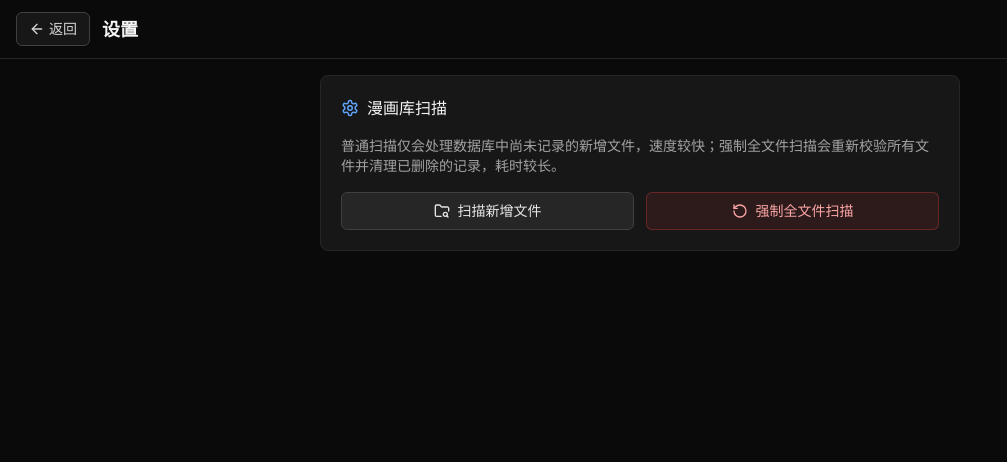
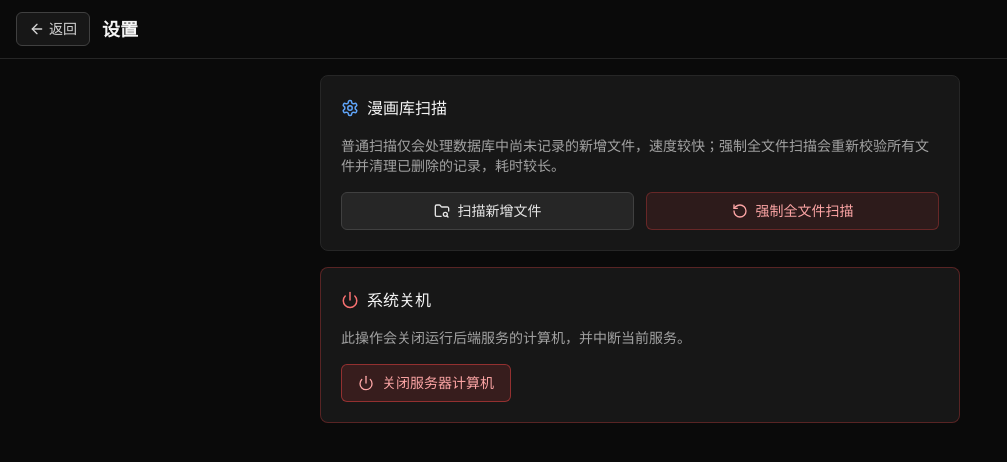
Before and after one commit to nulIptr/nhentai-local-library, a React (Vite) app: page /settings in a window 1280 px wide. Shown: the top 462 px of the page, without its empty margins (0-1007 px from the left). Built offline with nearby package versions, Linux system fonts and the light colour scheme; no server answers; what @elysiajs/eden would draw is missing.

Commit message:
feat: add system shutdown endpoint and UI functionality in Settings page

```diff
--- a/src/pages/Settings.tsx
+++ b/src/pages/Settings.tsx
@@ -1,7 +1,14 @@
 import { useState } from 'react'
 import { useLocation } from 'wouter'
 import { useMutation, useQueryClient } from '@tanstack/react-query'
-import { ArrowLeft, FolderSearch, Loader2, RotateCcw, Settings as SettingsIcon } from 'lucide-react'
+import {
+  ArrowLeft,
+  FolderSearch,
+  Loader2,
+  Power,
+  RotateCcw,
+  Settings as SettingsIcon
+} from 'lucide-react'
 import { client } from '../api'
 
 type ScanResult = {
@@ -9,10 +16,15 @@ type ScanResult = {
   message?: string
 }
 
+type ShutdownResult = {
+  message: string
+}
+
 export function Settings() {
   const [, navigate] = useLocation()
   const qc = useQueryClient()
   const [lastResult, setLastResult] = useState<ScanResult | null>(null)
+  const [shutdownMessage, setShutdownMessage] = useState<string | null>(null)
 
   const scanMutation = useMutation({
     mutationFn: async (force: boolean) => {
@@ -31,6 +43,27 @@ export function Settings() {
     if (scanMutation.isPending) return
     setLastResult(null)
     scanMutation.mutate(force)
+  }
+
+  const shutdownMutation = useMutation({
+    mutationFn: async () => {
+      const res = await client.api.system.shutdown.post()
+      if (res.error) {
+        const message = (res.error.value as { message?: string } | null)?.message
+        throw new Error(message || String(res.error.value))
+      }
+      return res.data as ShutdownResult
+    },
+    onSuccess: (data) => setShutdownMessage(data.message)
+  })
+
+  const handleShutdown = () => {
+    if (shutdownMutation.isPending) return
+    const confirmed = window.confirm('确定要关闭后端服务所在的计算机吗？未保存的数据可能会丢失。')
+    if (!confirmed) return
+
+    setShutdownMessage(null)
+    shutdownMutation.mutate()
   }
 
   return (
@@ -104,6 +137,40 @@ export function Settings() {
             </div>
           )}
         </section>
+
+        <section className="mt-4 rounded-lg border border-red-500/30 bg-neutral-900 p-5">
+          <div className="mb-4 flex items-center gap-2">
+            <Power size={18} className="text-red-400" />
+            <h2 className="text-base font-medium text-neutral-100">系统关机</h2>
+          </div>
+
+          <p className="mb-4 text-sm text-neutral-400">
+            此操作会关闭运行后端服务的计算机，并中断当前服务。
+          </p>
+
+          <button
+            onClick={handleShutdown}
+            disabled={shutdownMutation.isPending}
+            className="flex items-center justify-center gap-2 rounded-md border border-red-500/50 bg-red-500/15 px-4 py-2 text-sm text-red-300 hover:bg-red-500/25 disabled:cursor-not-allowed disabled:opacity-50"
+          >
+            {shutdownMutation.isPending ? <Loader2 size={16} className="animate-spin" /> : <Power size={16} />}
+            关闭服务器计算机
+          </button>
+
+          {shutdownMessage && (
+            <div className="mt-4 rounded border border-green-500/20 bg-green-500/10 p-3 text-sm text-green-300">
+              {shutdownMessage}
+            </div>
+          )}
+
+          {shutdownMutation.isError && (
+            <div className="mt-4 rounded border border-red-500/20 bg-red-500/10 p-3 text-sm text-red-300">
+              {shutdownMutation.error instanceof Error
+                ? shutdownMutation.error.message
+                : String(shutdownMutation.error)}
+            </div>
+          )}
+        </section>
       </main>
     </div>
   )
--- a/src/server/index.ts
+++ b/src/server/index.ts
@@ -9,6 +9,31 @@ const app = new Elysia()
   .use(cors())
   .use(mangaRoutes)
   .use(tagRoutes)
+  .post('/api/system/shutdown', ({ set }) => {
+    if (process.env.SYSTEM_SHUTDOWN_ENABLED !== 'true') {
+      set.status = 403
+      return {
+        message: '关机功能未启用。请在服务器环境变量中设置 SYSTEM_SHUTDOWN_ENABLED=true。'
+      }
+    }
+
+    // Give the HTTP response time to reach the browser before powering off the host.
+    setTimeout(() => {
+      const command = process.platform === 'win32' ? 'shutdown' : 'shutdown'
+      const args = process.platform === 'win32' ? ['/s', '/t', '3', '/f'] : ['-h', 'now']
+
+      try {
+        Bun.spawn([command, ...args], {
+          stdout: 'ignore',
+          stderr: 'ignore'
+        })
+      } catch (error) {
+        console.error('[system] Failed to start shutdown command:', error)
+      }
+    }, 250)
+
+    return { message: '已发送关机指令，服务器将在几秒后关闭。' }
+  })
   .get('/*', async ({ params }) => {
     // 生产环境：托管 Vite 构建产物，未匹配文件回退到 index.html（SPA）
     const requested = params['*'] || 'index.html'
```
Also changed, not shown: 1 other file (tests, documents, lock files or other folders).
